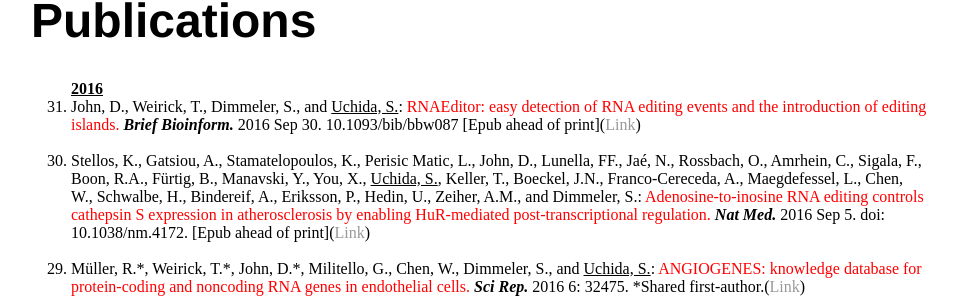
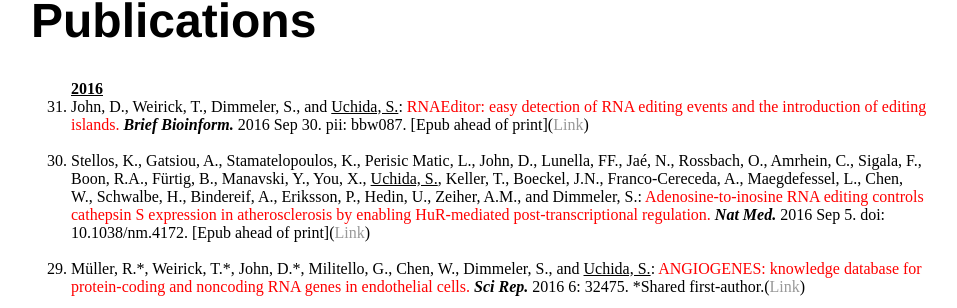
Before and after one commit to heartlncrna/heartlncrna.github.io, a Jekyll site: the page publications/pub_list.html, which Jekyll copies as it is, in a window 1280 px wide and 900 px high. Shown: the part 122-430 px from the top of the window, without its empty margins (161-1118 px from the left). Built offline with Jekyll 4.4.1, drawn with Linux system fonts in a browser that asks for light colours.

Commit message:
Update pub_list.html

```diff
--- a/publications/pub_list.html
+++ b/publications/pub_list.html
@@ -28,7 +28,7 @@
 			<ol reversed="reversed">
 
 			<strong><u> 2016 </u></strong>
-				<li>John, D., Weirick, T., Dimmeler, S., and <u>Uchida, S.</u>: <font color="red">RNAEditor: easy detection of RNA editing events and the introduction of editing islands.</font> <b><i>Brief Bioinform.</i></b> 2016 Sep 30. 10.1093/bib/bbw087 [Epub ahead of print](<a href="http://bib.oxfordjournals.org/content/early/2016/09/29/bib.bbw087.abstract">Link</span></a>)</li>
+				<li>John, D., Weirick, T., Dimmeler, S., and <u>Uchida, S.</u>: <font color="red">RNAEditor: easy detection of RNA editing events and the introduction of editing islands.</font> <b><i>Brief Bioinform.</i></b> 2016 Sep 30. pii: bbw087. [Epub ahead of print](<a href="http://bib.oxfordjournals.org/content/early/2016/09/29/bib.bbw087.abstract">Link</span></a>)</li>
 			<br>
 
 				<li>Stellos, K., Gatsiou, A., Stamatelopoulos, K., Perisic Matic, L., John, D., Lunella, FF., Jaé, N., Rossbach, O., Amrhein, C., Sigala, F., Boon, R.A., Fürtig, B., Manavski, Y., You, X., <u>Uchida, S.</u>, Keller, T., Boeckel, J.N., Franco-Cereceda, A., Maegdefessel, L., Chen, W., Schwalbe, H., Bindereif, A., Eriksson, P., Hedin, U., Zeiher, A.M., and Dimmeler, S.: <font color="red">Adenosine-to-inosine RNA editing controls cathepsin S expression in atherosclerosis by enabling HuR-mediated post-transcriptional regulation.</font> <b><i>Nat Med.</i></b> 2016 Sep 5. doi: 10.1038/nm.4172. [Epub ahead of print](<a href="http://www.nature.com/nm/journal/vaop/ncurrent/full/nm.4172.html">Link</span></a>)</li>
```
